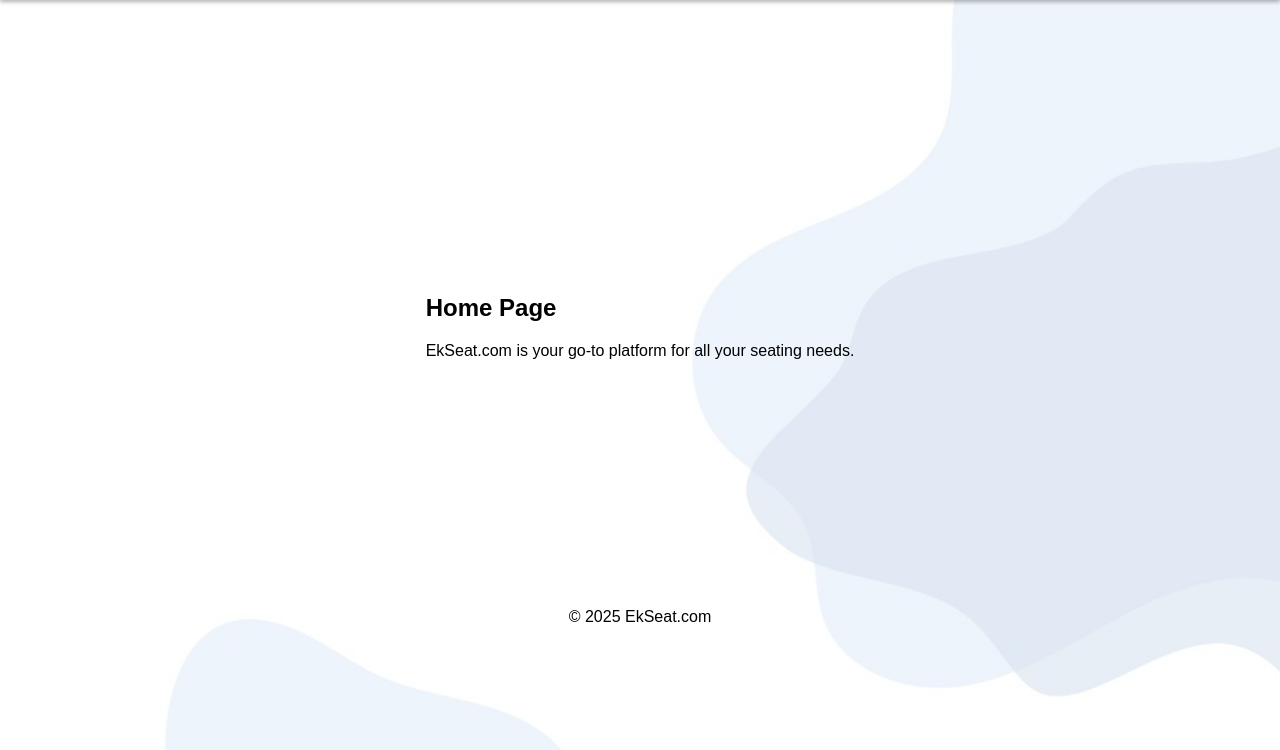
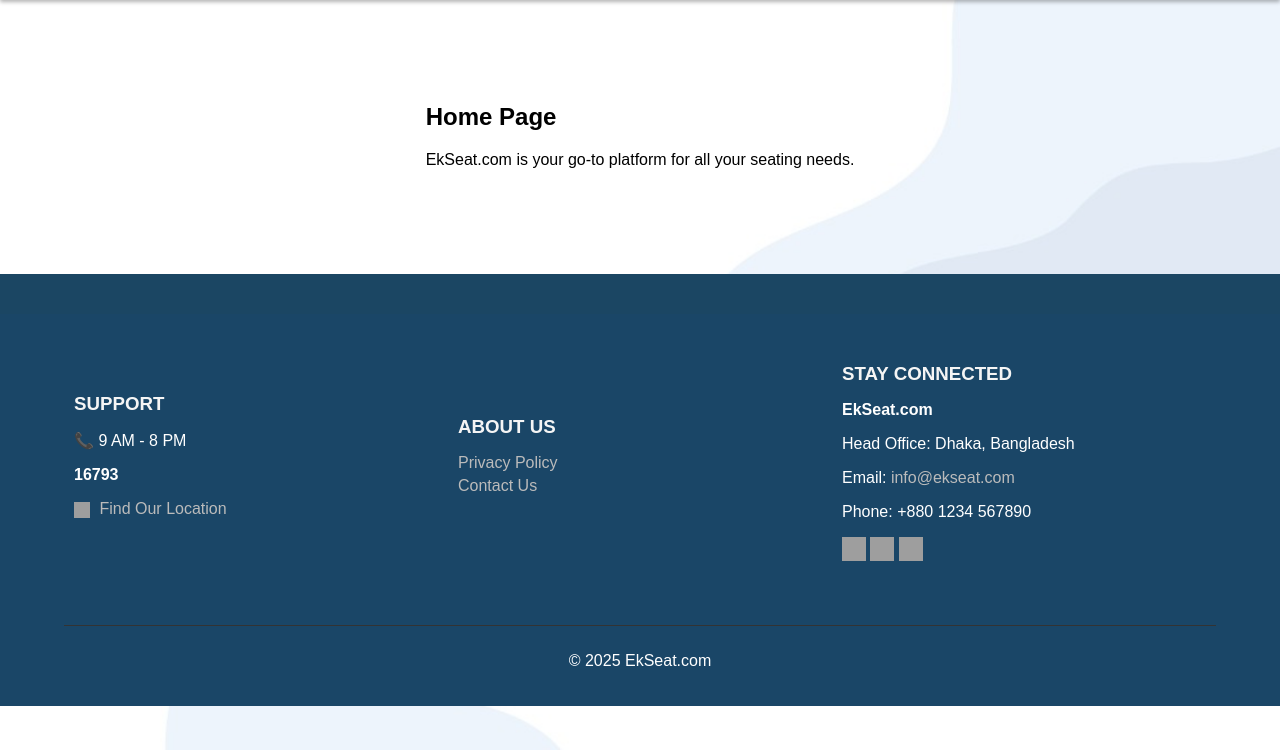
Before and after one commit to sazzadkhan20/EkSeat.com---PHP-Project, a PHP site: page /home.php in a window 1280 px wide. Shown: the part 50-800 px from the top of the page. Run offline with PHP 8.4, Linux system fonts and the light colour scheme; grey boxes are pictures that could not be loaded.

Commit message:
added footer

```diff
--- a/View/aboutUs.php
+++ b/View/aboutUs.php
@@ -14,8 +14,6 @@
             <p>EkSeat.com is your go-to platform for all your seating needs.</p>
         </section>
     </main>
-    <footer>
-        <p>&copy; 2025 EkSeat.com</p>
-    </footer>
+    <?php include 'footer.html'; ?>
 </body>
 </html>
--- a/View/drive.php
+++ b/View/drive.php
@@ -11,8 +11,6 @@
     <main>
 
     </main>
-    <footer>
-        <p>&copy; 2025 EkSeat.com</p>
-    </footer>
+    <?php include 'footer.html'; ?>
 </body>
 </html>
--- a/View/driverRegistration.php
+++ b/View/driverRegistration.php
@@ -41,5 +41,6 @@
         </form>
 
     </section>
+    <?php include 'footer.html'; ?>
 </body>
 </html>
--- /dev/null
+++ b/View/footer.html
@@ -0,0 +1,58 @@
+<!DOCTYPE html>
+<html lang="en">
+  <head>
+    <meta charset="UTF-8" />
+    <meta name="viewport" content="width=device-width, initial-scale=1.0" />
+    <link rel="stylesheet" href="style.css" />
+  </head>
+  <body>
+
+ <footer>
+    <div class="footer-container">
+        <!-- Support -->
+        <div class="footer-col">
+            <h3>SUPPORT</h3>
+           <p>📞 9 AM - 8 PM</p>
+            <p><strong>16793</strong></p>
+            <p><a href="#"> <img src="https://cdn-icons-png.flaticon.com/512/684/684908.png"
+            alt="Location"
+            style="width:16px; height:16px; vertical-align:middle;margin-right:5px;">
+            Find Our Location</a></p>
+        </div>
+
+        <!-- About Us -->
+        <div class="footer-col">
+            <h3>ABOUT US</h3>
+            <ul>
+
+                <li><a href="#">Privacy Policy</a></li>
+                <li><a href="#">Contact Us</a></li>
+            </ul>
+        </div>
+
+        <!-- Stay Connected -->
+        <div class="footer-col">
+            <h3>STAY CONNECTED</h3>
+            <p><strong>EkSeat.com</strong></p>
+            <p>Head Office: Dhaka, Bangladesh</p>
+            <p>Email: <a href="mailto:info@ekseat.com">info@ekseat.com</a></p>
+            <p>Phone: +880 1234 567890</p>
+            <div class="social-links">
+                <a href="#"><img src="https://cdn-icons-png.flaticon.com/512/733/733547.png"
+                    alt="Facebook" style="width:24px; height:24px;"></a>
+                <a href="#"><img src="https://cdn-icons-png.flaticon.com/512/733/733579.png"
+                    alt="Twitter" style="width:24px; height:24px;"></a>
+                <a href="#"><img src="https://cdn-icons-png.flaticon.com/512/2111/2111463.png"
+                    alt="Instagram" style="width:24px; height:24px;"></a>
+
+
+        </div>
+    </div>
+
+    <!-- Bottom Row -->
+    <div class="footer-bottom">
+        <p>&copy; 2025 EkSeat.com</p>
+    </div>
+</footer>
+    </body>
+</html>
--- a/View/forgetPassword.php
+++ b/View/forgetPassword.php
@@ -13,5 +13,7 @@
       <input type="password" placeholder="Confirm Password" class="input-box" />
       <button class="btn">Submit</button>
     </section>
+
+   <?php include 'footer.html'; ?>
   </body>
 </html>
--- a/View/home.php
+++ b/View/home.php
@@ -1,4 +1,5 @@
-<?php include_once 'nevigationBar.html'; ?>
+<?php include_once 'nevigationBar.html';?>
+
 <!DOCTYPE html>
 <html lang="en">
 <head>
@@ -14,8 +15,7 @@
             <p>EkSeat.com is your go-to platform for all your seating needs.</p>
         </section>
     </main>
-    <footer>
-        <p>&copy; 2025 EkSeat.com</p>
-    </footer>
+   <?php include 'footer.html'; ?>
+
 </body>
 </html>
--- a/View/ride.php
+++ b/View/ride.php
@@ -47,8 +47,6 @@
             </tr>
         </table>
     </main>
-    <footer>
-        <p>&copy; 2025 EkSeat.com</p>
-    </footer>
+    <?php include 'footer.html'; ?>
 </body>
 </html>
--- a/View/signIn.php
+++ b/View/signIn.php
@@ -22,6 +22,8 @@
       <small>Don't have an account? <a href="signUp.php">Sign up</a></small>
   </section>
   </form>
+
+ <?php include 'footer.html'; ?>
 </body>
 
 </html>
--- a/View/signUp.php
+++ b/View/signUp.php
@@ -18,5 +18,7 @@
       <!-- Verify button -->
       <button class="btn" type="button" onclick="SentOTP()">Send OTP</button>
     </section>
+
+   <?php include 'footer.html'; ?>
   </body>
 </html>
--- a/View/style.css
+++ b/View/style.css
@@ -156,3 +156,73 @@ a{
   position: relative;
 
 }
+
+/*footer*/
+footer {
+    width: 100%;
+    background: #1b4663;
+    color: #fff;
+    padding: 40px 0 0 0;
+    margin: 0;
+}
+
+.footer-container {
+    display: flex;
+    justify-content: space-between;
+    flex-wrap: wrap;
+
+    background: #1a4667;
+    color: #fff;
+    /*padding: 30px 20px;*/
+    padding: 20px 5vw; /* 5vw for responsive horizontal padding */
+    font-family: Arial, Helvetica, sans-serif;
+    width: 100%;
+    display: flex;
+    align-items: center;
+    /*padding: 0 100px 0 200px;*/
+    box-sizing: border-box;
+
+}
+
+
+
+
+.footer-col {
+    flex: 1;
+    min-width: 250px;
+    margin: 10px;
+}
+
+.footer-col h3 {
+    margin-bottom: 10px;
+    color: #f5f5f5;
+}
+
+.footer-col ul {
+    list-style: none;
+    padding: 0;
+}
+
+.footer-col ul li {
+    margin: 5px 0;
+}
+
+.footer-col a {
+    color: #bbb;
+    text-decoration: none;
+}
+
+.footer-col a:hover {
+    color: #fff;
+}
+
+
+.footer-bottom {
+    border-top: 1px solid #333;
+    text-align: center;
+    width: 100%;
+    margin-top: 50px;
+    padding-top: 10px;
+    /* font-size: 14px; */
+    color: #fff;
+}
--- a/View/userRegister.php
+++ b/View/userRegister.php
@@ -76,5 +76,7 @@
 
     </div>
     <script src="../Controller/registrationFormValidation.js"></script>
+
+<?php include 'footer.html'; ?>
 </body>
 </html>
--- a/View/verifyOtp.php
+++ b/View/verifyOtp.php
@@ -20,5 +20,7 @@
       <button class="btn"><a href="signUp.php">Resend OTP</a></button>
       <p id="errorMessage_OTP" style="color: red; display: none;"></p>
     </section>
+
+    <?php include 'footer.html'; ?>
   </body>
 </html>
```
